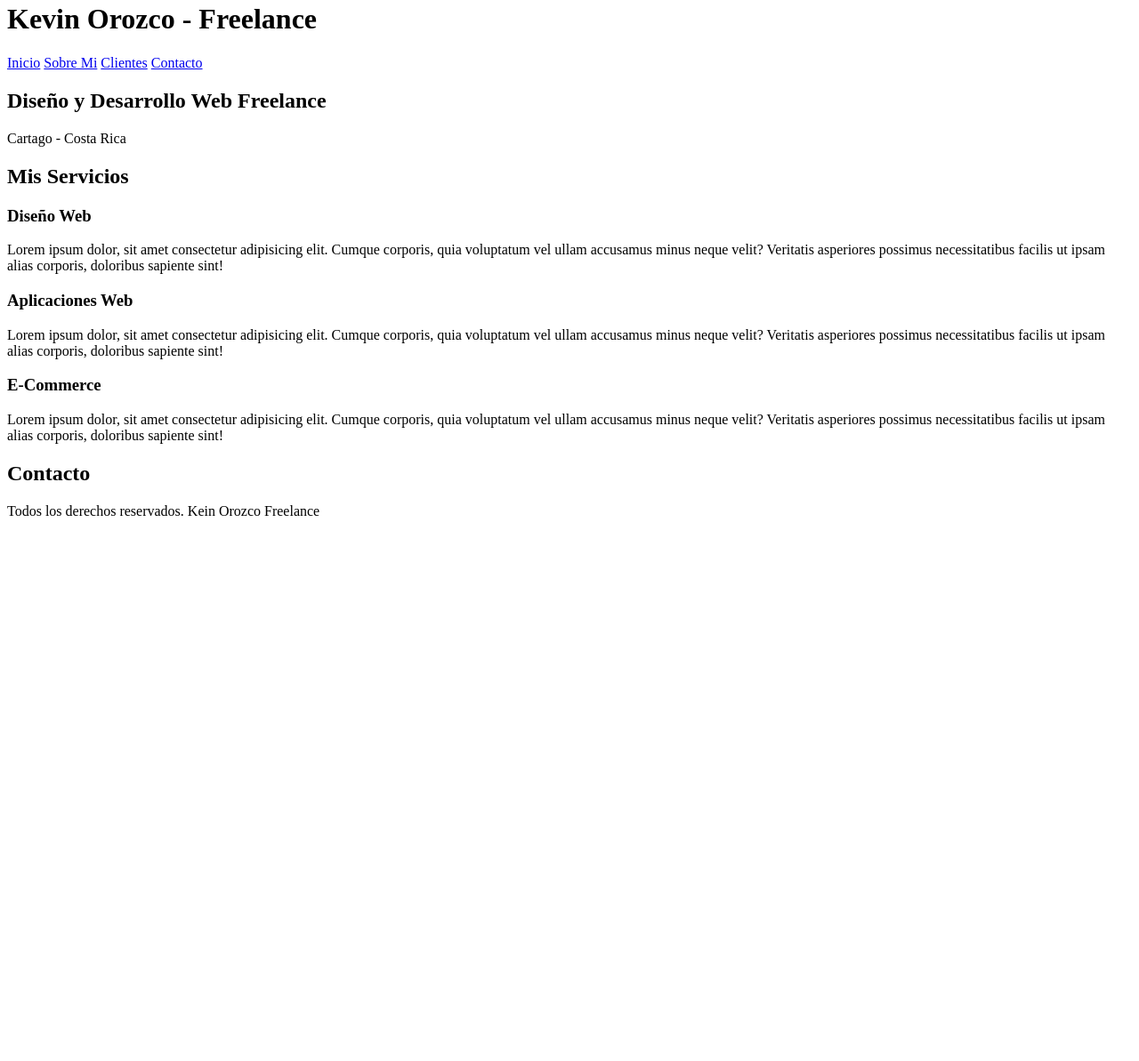
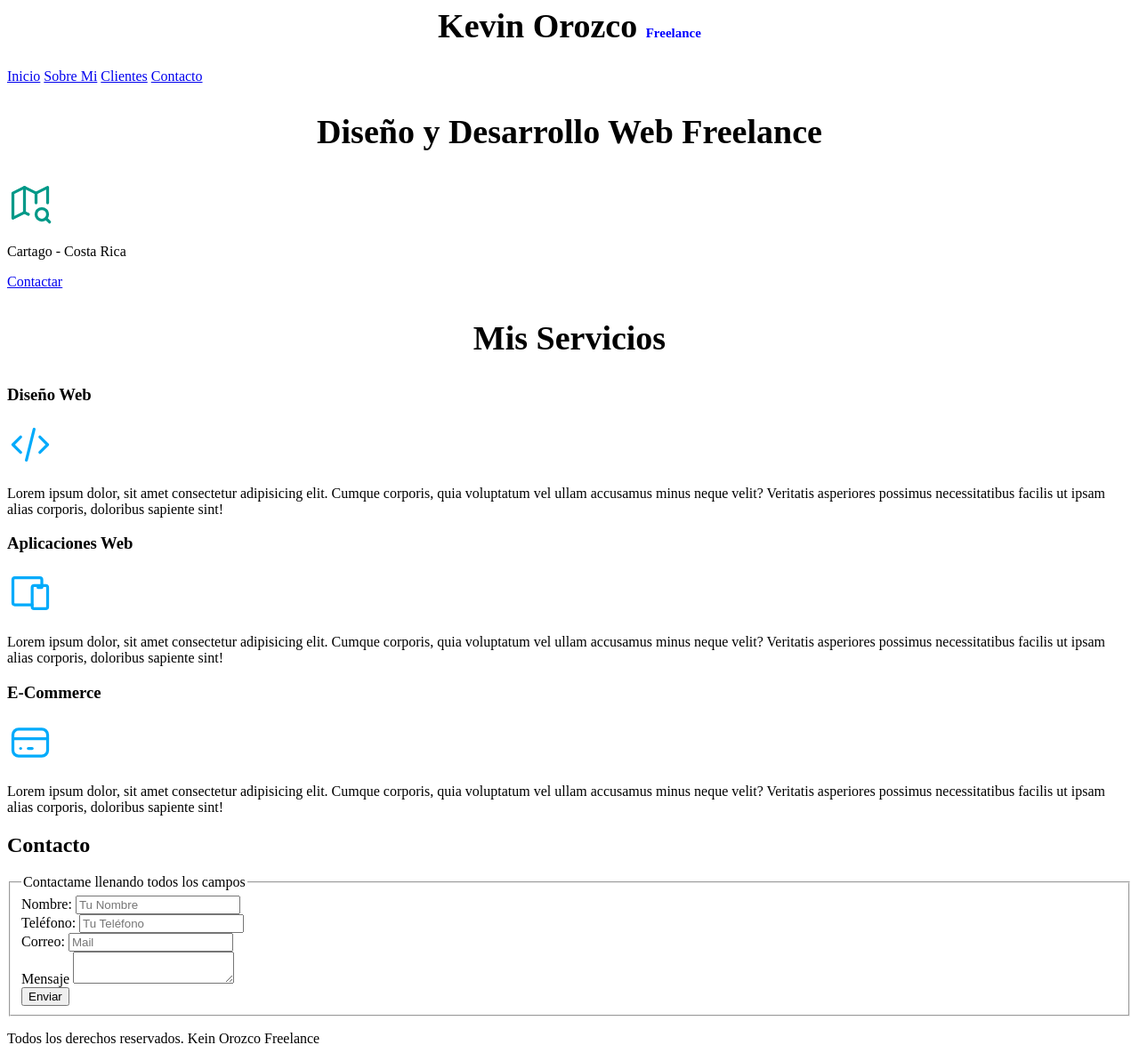
Before and after one commit to KAOSCR19/freelancer_inicio, a plain HTML site: page index.html in a window 1280 px wide. Shown: the part 18-1211 px from the top of the page at 89% size. Before the commit the page ends 800 px from the top, so only its background shows below. Drawn offline with Linux system fonts and the light colour scheme.

Commit message:
inicio_CSS

```diff
--- /dev/null
+++ b/css/styles.css
@@ -0,0 +1,17 @@
+html{
+    font-size: 62.5%;
+}
+
+body{
+    font-size: 16px; /* 1rem = 10px */
+}
+
+.titulo {
+    text-align: center;
+    font-size: 3.8rem;
+}
+
+.titulo span {
+    font-size: 1.5rem;
+    color: blue;
+}
--- a/index.html
+++ b/index.html
@@ -5,10 +5,12 @@
     <meta http-equiv="X-UA-Compatible" content="IE=edge">
     <meta name="viewport" content="width=device-width, initial-scale=1.0">
     <title>Freelance - Kevin Orozco</title>
+    <link rel="preload" href="css/styles.css" as="style">
+    <link href="css/styles.css" rel="stylesheet">
 </head>
 <body>
     <header>
-        <h1>Kevin Orozco - Freelance</h1>
+        <h1 class="titulo">Kevin Orozco <span>Freelance</span></h1>
     </header>
 
     <nav>
@@ -20,31 +22,96 @@
     </nav>
 
     <section>
-        <h2>Diseño y Desarrollo Web Freelance</h2>
+        <h2 class="titulo">Diseño y Desarrollo Web Freelance</h2>
+        <svg xmlns="http://www.w3.org/2000/svg" class="icon icon-tabler icon-tabler-map-search" width="52" height="52" viewBox="0 0 24 24" stroke-width="1.5" stroke="#009988" fill="none" stroke-linecap="round" stroke-linejoin="round">
+            <path stroke="none" d="M0 0h24v24H0z" fill="none"/>
+            <path d="M11 18l-2 -1l-6 3v-13l6 -3l6 3l6 -3v8" />
+            <path d="M9 4v13" />
+            <path d="M15 7v5" />
+            <path d="M18 18m-3 0a3 3 0 1 0 6 0a3 3 0 1 0 -6 0" />
+            <path d="M20.2 20.2l1.8 1.8" />
+        </svg>
         <p>Cartago - Costa Rica</p>
+
+        <a href="#">Contactar</a>
     </section>
 
     <main>
-        <h2>Mis Servicios</h2>
+        <h2 class="titulo">Mis Servicios</h2>
 
         <section>
             <h3>Diseño Web</h3>
+
+            <svg xmlns="http://www.w3.org/2000/svg" class="icon icon-tabler icon-tabler-code" width="52" height="52" viewBox="0 0 24 24" stroke-width="1.5" stroke="#00abfb" fill="none" stroke-linecap="round" stroke-linejoin="round">
+                <path stroke="none" d="M0 0h24v24H0z" fill="none"/>
+                <path d="M7 8l-4 4l4 4" />
+                <path d="M17 8l4 4l-4 4" />
+                <path d="M14 4l-4 16" />
+            </svg>
+
             <p>Lorem ipsum dolor, sit amet consectetur adipisicing elit. Cumque corporis, quia voluptatum vel ullam accusamus minus neque velit? Veritatis asperiores possimus necessitatibus facilis ut ipsam alias corporis, doloribus sapiente sint!</p>
         </section>
 
         <section>
             <h3>Aplicaciones Web</h3>
+
+            <svg xmlns="http://www.w3.org/2000/svg" class="icon icon-tabler icon-tabler-devices" width="52" height="52" viewBox="0 0 24 24" stroke-width="1.5" stroke="#00abfb" fill="none" stroke-linecap="round" stroke-linejoin="round">
+                <path stroke="none" d="M0 0h24v24H0z" fill="none"/>
+                <path d="M13 9a1 1 0 0 1 1 -1h6a1 1 0 0 1 1 1v10a1 1 0 0 1 -1 1h-6a1 1 0 0 1 -1 -1v-10z" />
+                <path d="M18 8v-3a1 1 0 0 0 -1 -1h-13a1 1 0 0 0 -1 1v12a1 1 0 0 0 1 1h9" />
+                <path d="M16 9h2" />
+            </svg>
+
             <p>Lorem ipsum dolor, sit amet consectetur adipisicing elit. Cumque corporis, quia voluptatum vel ullam accusamus minus neque velit? Veritatis asperiores possimus necessitatibus facilis ut ipsam alias corporis, doloribus sapiente sint!</p>
         </section>
 
         <section>
             <h3>E-Commerce</h3>
+
+            <svg xmlns="http://www.w3.org/2000/svg" class="icon icon-tabler icon-tabler-credit-card" width="52" height="52" viewBox="0 0 24 24" stroke-width="1.5" stroke="#00abfb" fill="none" stroke-linecap="round" stroke-linejoin="round">
+                <path stroke="none" d="M0 0h24v24H0z" fill="none"/>
+                <path d="M3 5m0 3a3 3 0 0 1 3 -3h12a3 3 0 0 1 3 3v8a3 3 0 0 1 -3 3h-12a3 3 0 0 1 -3 -3z" />
+                <path d="M3 10l18 0" />
+                <path d="M7 15l.01 0" />
+                <path d="M11 15l2 0" />
+            </svg>
+
             <p>Lorem ipsum dolor, sit amet consectetur adipisicing elit. Cumque corporis, quia voluptatum vel ullam accusamus minus neque velit? Veritatis asperiores possimus necessitatibus facilis ut ipsam alias corporis, doloribus sapiente sint!</p>
         </section>
     </main>
 
     <section>
         <h2>Contacto</h2>
+        <form>
+            <fieldset>
+                <legend>Contactame llenando todos los campos</legend>
+
+                <div>
+                    <label>Nombre:</label>
+                    <input type="text" placeholder="Tu Nombre">
+                </div>
+
+                <div>
+                    <label>Teléfono:</label>
+                    <input type="tel" placeholder="Tu Teléfono">
+                </div>
+
+                <div>
+                    <label>Correo:</label>
+                    <input type="email" placeholder="Mail">
+                </div>
+
+                <div>
+                    <label>Mensaje</label>
+                    <textarea></textarea>
+                </div>
+
+                <div>
+                    <input type="submit" value="Enviar">
+                </div>
+
+            </fieldset>
+        </form>
     </section>
 
     <footer>
```
Also changed, not shown: img/hero.jpg (renamed from hero.jpg), img/principalImg.jpeg (added).
